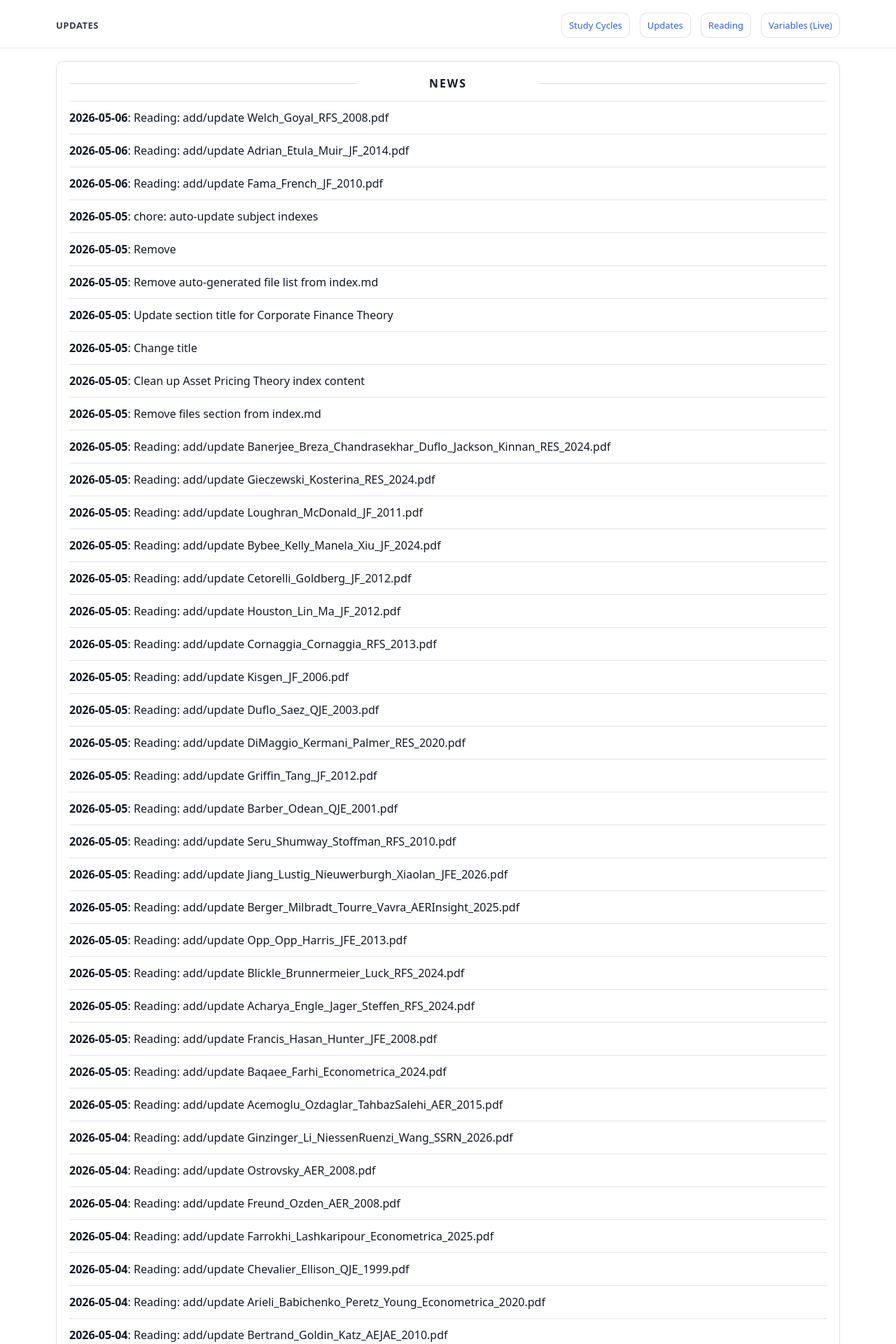
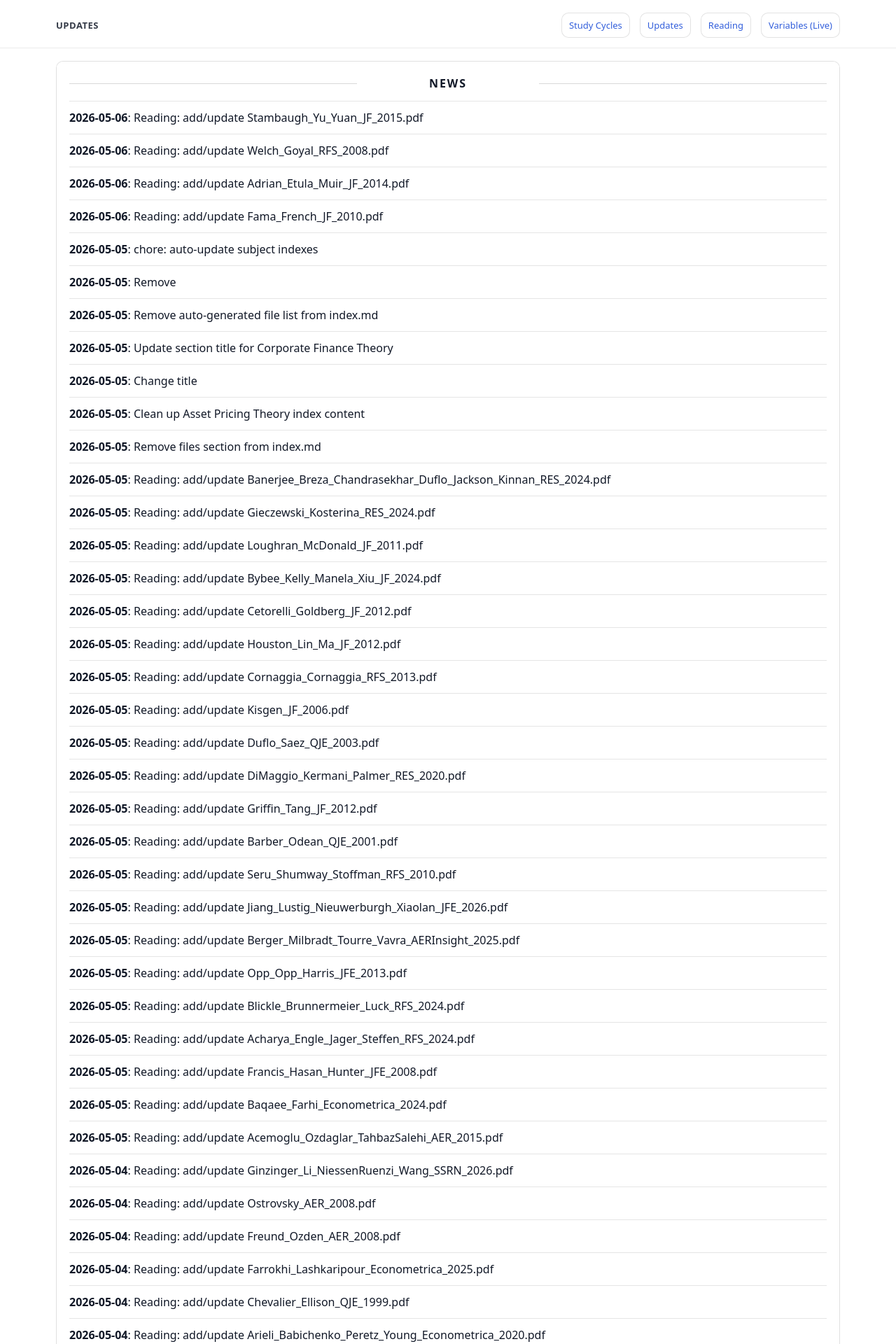
Before and after one commit to yaxinzn/study-archive, a Jekyll site: the page built from updates/index.md, in a window 1280 px wide. Shown: the top 1920 px of the page at 70% size. Built offline with Jekyll 4.4.1, drawn with Linux system fonts in a browser that asks for light colours; some of the changed text lies outside the part shown.

Commit message:
chore: update NEWS feed

```diff
--- a/_data/news.yml
+++ b/_data/news.yml
@@ -1,4 +1,7 @@
 # Auto-generated update history (sorted newest -> oldest). Do not edit manually.
+- ts: "1778018773"
+  date: "2026-05-06"
+  title: "Reading: add/update Stambaugh_Yu_Yuan_JF_2015.pdf"
 - ts: "1778014608"
   date: "2026-05-06"
   title: "Reading: add/update Welch_Goyal_RFS_2008.pdf"
```
